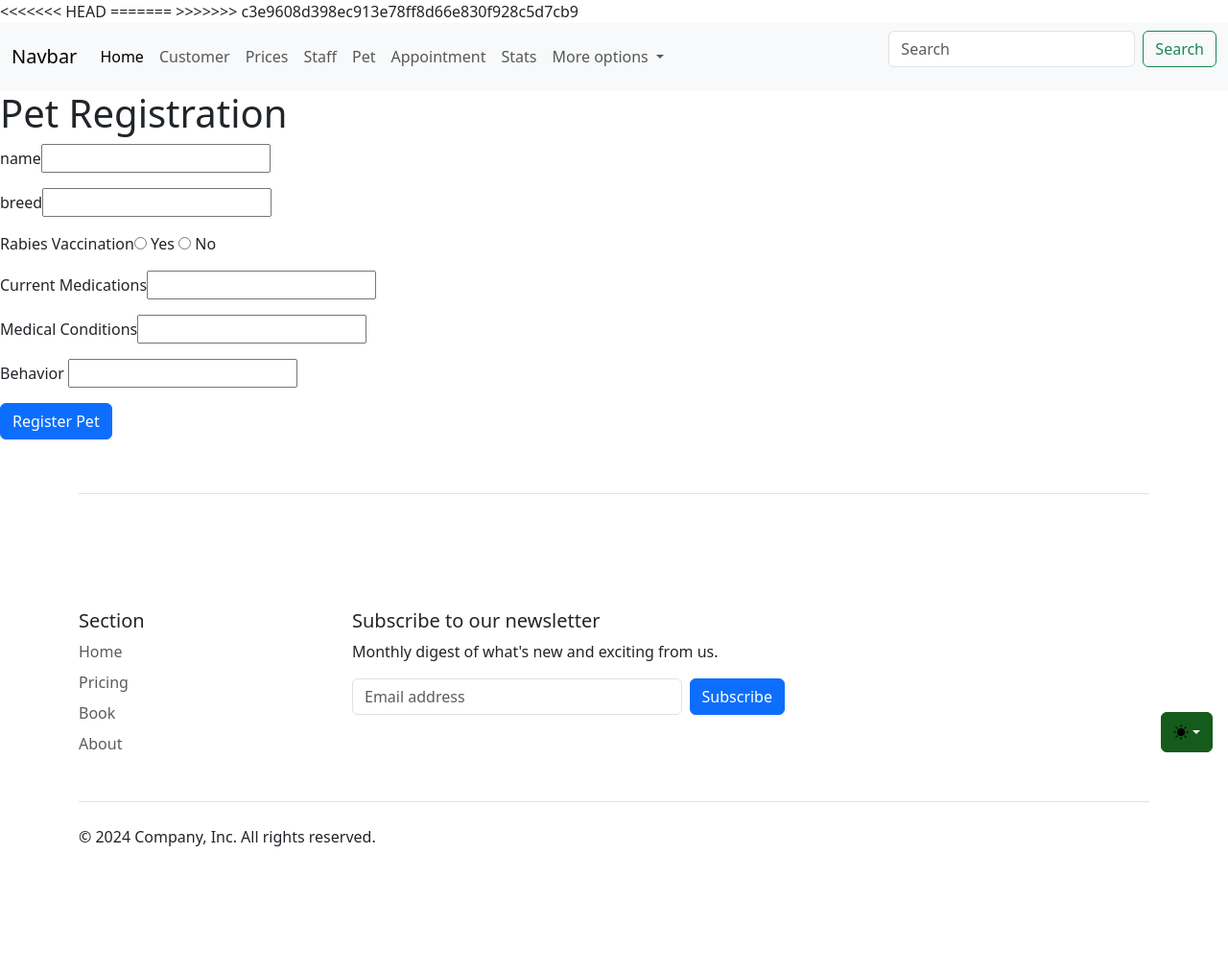
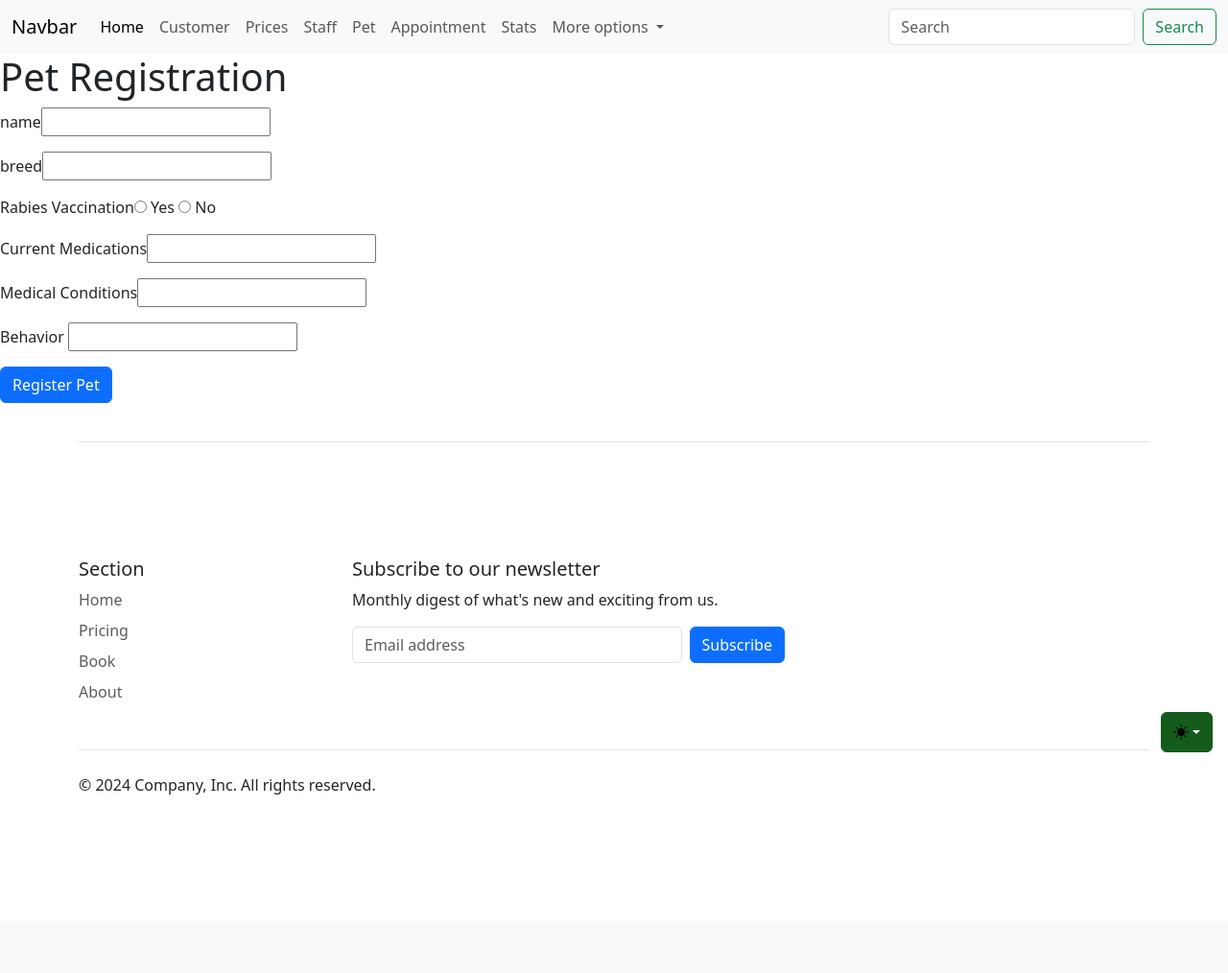
Before and after one commit to codeE99/Databases-Project, a Flask app: page /pet in a window 1280 px wide. Shown: the whole page at 96% size. After the commit the page ends 828 px from the top, so only its background shows below. Run offline with Flask 3, Linux system fonts and the light colour scheme; data that the repository does not hold is empty; some libraries are stand-ins or nearby versions.

Commit message:
changes made to pet.html

```diff
--- a/templates/pet.html
+++ b/templates/pet.html
@@ -1,7 +1,4 @@
-<<<<<<< HEAD
-=======
 <!--a file for registering a customer's pets-->
->>>>>>> c3e9608d398ec913e78ff8d66e830f928c5d7cb9
 {% extends  '/include/layout.html' %}
 {% block content %}
 
```
